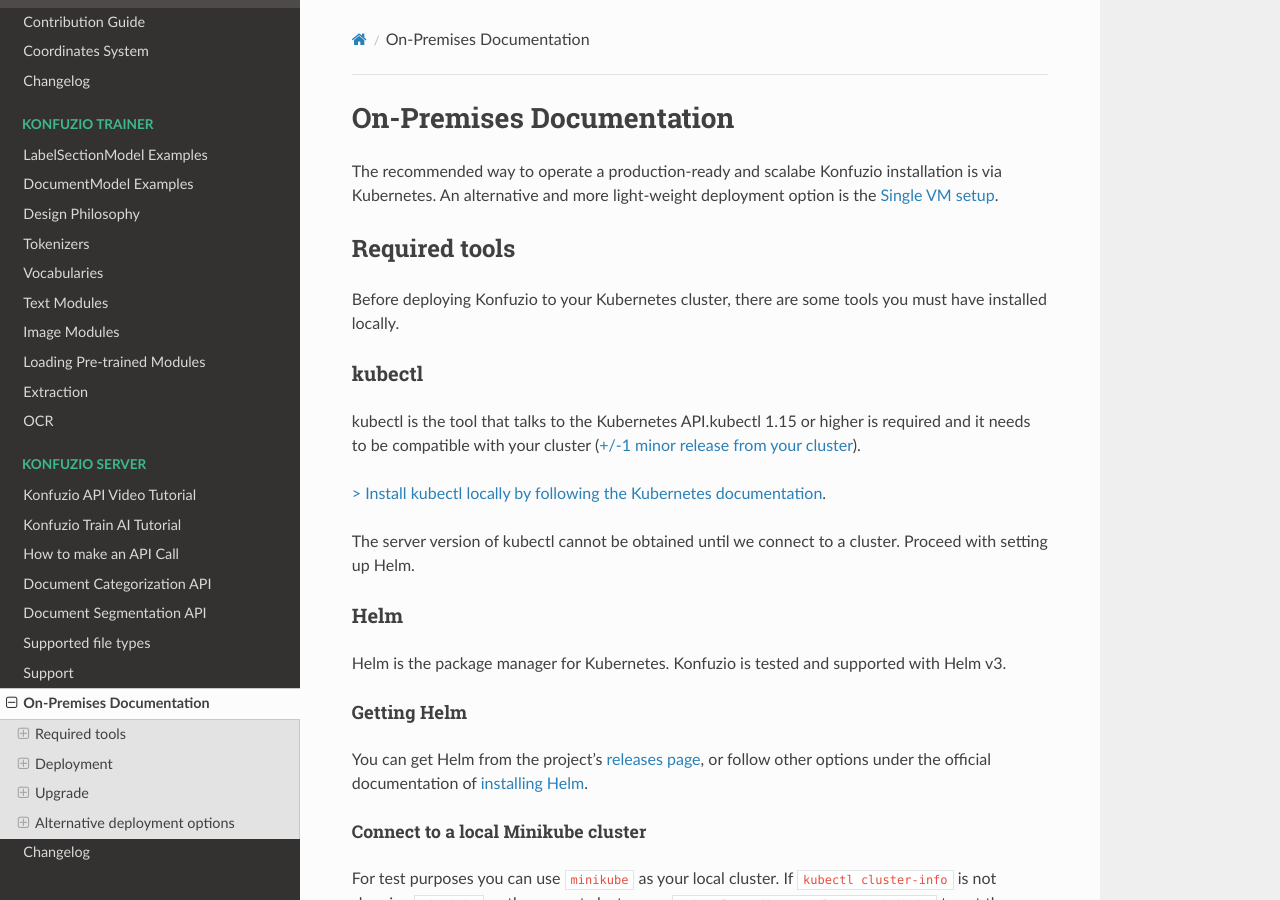
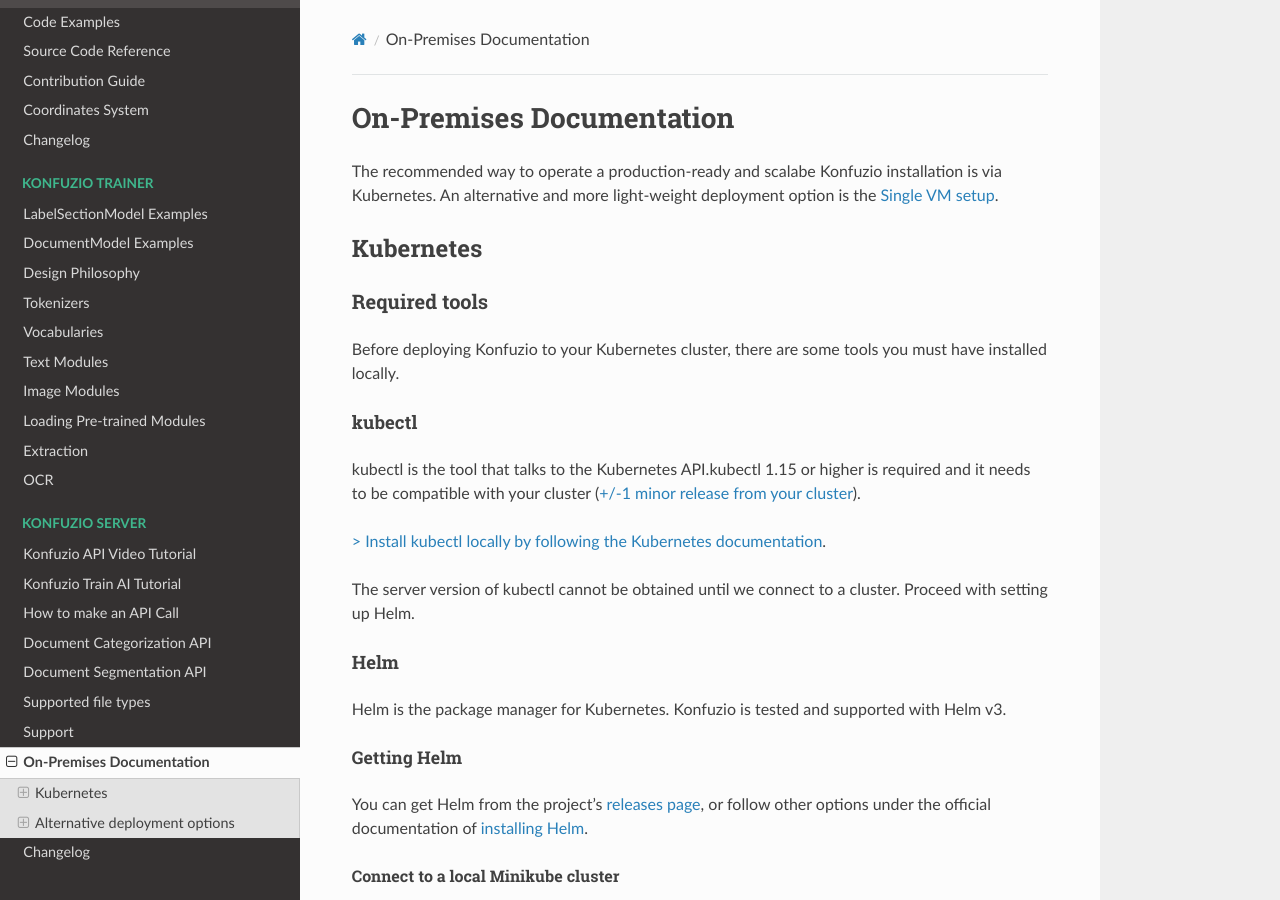
Before and after one commit to konfuzio-ai/konfuzio-sdk, a Sphinx documentation site: the page built from docs/web/on_premises.md, in a window 1280 px wide and 900 px high. Built offline with Sphinx 7.4.7 and the Read the Docs theme 2.0.0, drawn with Linux system fonts in a browser that asks for light colours.

Commit message:
Update on_premises.md

```diff
--- a/docs/web/on_premises.md
+++ b/docs/web/on_premises.md
@@ -5,11 +5,13 @@
 
 The recommended way to operate a production-ready and scalabe Konfuzio installation is via Kubernetes. An alternative and more light-weight deployment option is the [Single VM setup](/web/on_premises.html#alternative-deployment-options).
 
-## Required tools
+## Kubernetes
+
+### Required tools
 
 Before deploying Konfuzio to your Kubernetes cluster, there are some tools you must have installed locally.
 
-### kubectl
+#### kubectl
 
 kubectl is the tool that talks to the Kubernetes API.kubectl 1.15 or higher is required and it needs to be compatible
 with your cluster ([+/-1 minor release from your cluster](https://kubernetes.io/docs/tasks/tools/#before-you-begin)).
@@ -19,49 +21,49 @@
 The server version of kubectl cannot be obtained until we connect to a cluster. Proceed
 with setting up Helm.
 
-### Helm
+#### Helm
 
 Helm is the package manager for Kubernetes. Konfuzio is tested and supported with Helm v3.
 
-#### Getting Helm
+##### Getting Helm
 
 You can get Helm from the project's [releases page](https://github.com/helm/helm/releases), or follow other options
 under the official documentation of [installing Helm](https://helm.sh/docs/intro/install/).
 
-##### Connect to a local Minikube cluster
+###### Connect to a local Minikube cluster
 
 For test purposes you can use `minikube` as your local cluster. If `kubectl cluster-info`
 is not showing `minikube` as the current cluster, use `kubectl config set-cluster
 minikube` to set the active cluster. For clusters in production please visit the [Kubernetes
 Documentation](https://kubernetes.io/docs/setup/production-environment/).
 
-#### Initializing Helm
+##### Initializing Helm
 
 If Helm v3 is being used, there no longer is an `init` sub command and the command is
 ready to be used once it is installed. Otherwise please upgrade Helm.
 
-### Next steps
+#### Next steps
 
 Once kubectl and Helm are configured, you can continue to configuring your Kubernetes
 cluster.
 
-## Deployment
+### Deployment
 
 Before running `helm install`, you need to make some decisions about how you will run
 Konfuzio. Options can be specified using Helm's `--set option.name=value` command
 line option. A complete list of command line options can be found [here](https://helm.sh/docs/helm/). This guide will
 cover required values and common options.
 
-### Selecting configuration options
+#### Selecting configuration options
 
 In each section collect the options that will be combined to use with `helm install`.
 
-#### Secrets
+##### Secrets
 
 There are some secrets that need to be created (e.g. SSH keys). By default they will be
 generated automatically.
 
-#### Networking and DNS
+##### Networking and DNS
 
 By default, Konfuzio relies on Kubernetes `Service` objects of `type: LoadBalancer` to
 expose Konfuzio services using name-based virtual servers configured with `Ingress`
@@ -70,7 +72,7 @@
 
 `--set global.hosts.domain=example.com`
 
-##### IPs
+###### IPs
 
 If you plan to use an automatic DNS registration service,you won't need any additional
 configuration for Konfuzio, but you will need to deploy it to your cluster.
@@ -84,7 +86,7 @@
 
 `--set global.hosts.externalIP=10.10.10.`
 
-#### Persistence
+##### Persistence
 
 By default the setup will create Volume Claims with the expectation that a dynamic
 provisioner will create the underlying Persistent Volumes. If you would like to customize
@@ -95,7 +97,7 @@
 objects, so it's best to plan ahead before installing your production instance of Konfuzio to avoid extra storage
 migration work.
 
-#### TLS certificates
+##### TLS certificates
 
 You should be running Konfuzio using https which requiresTLS certificates. By default, the setup will install and
 configure [cert-manager](https://github.com/jetstack/cert-manager) to obtain free TLS certificates. If you
@@ -107,7 +109,7 @@
 
 `--set certmanager-issuer.email=me@example.com`
 
-#### PostgreSQL
+##### PostgreSQL
 
 By default this Konfuzio provides an in-cluster PostgreSQL database, for trial purposes
 only.
@@ -127,16 +129,16 @@
 `--set global.psql.password.secret=kubernetes_secret_name`
 `--set global.psql.password.key=key_that_contains_postgres_password`
 
-#### Redis
+##### Redis
 
 All the Redis configuration settings are configured automatically.
 
-#### Persistent Volume
+##### Persistent Volume
 
 Konfuzio relies on object storage for highly-available persistent data in Kubernetes. By default, Konfuzio uses a
 [persistent volume](https://kubernetes.io/docs/concepts/storage/persistent-volumes/) within the cluster.
 
-#### Outgoing email
+##### Outgoing email
 
 By default outgoing email is disabled. To enable it,provide details for your SMTP server
 using the `global.smtp` and `global.email` settings. You can find details for these
@@ -146,7 +148,7 @@
 `--set global.smtp.AuthUser=username-here`
 `--set global.smtp.AuthPass=password-here`
 
-#### CPU, GPU and RAM Resource Requirements
+##### CPU, GPU and RAM Resource Requirements
 
 The resource requests, and number of replicas for the Konfuzio components in this
 setup are set by default to be adequate for a small production deployment. This is
@@ -156,7 +158,7 @@
 into a smaller cluster. Konfuzio can work withoutGPU, however runtime for extraction
 and training of medium to large dataset will be significantly slower.
 
-### Deploy using Helm
+#### Deploy using Helm
 
 Once you have all of your configuration options collected, we can get any dependencies
 and run Helm. In this example, we've named our Helm release `konfuzio`.
@@ -173,13 +175,13 @@
 a specific version of Konfuzio. This will output the list of resources installed once the
 deployment finishes which may take 5-10 minutes.
 
-### Monitoring the Deployment
+#### Monitoring the Deployment
 
 The status of the deployment can be checked by running `helm status konfuzio` which
 can also be done while the deployment is taking place if you run the command in
 another terminal.
 
-### Initial login
+#### Initial login
 
 You can access the Konfuzio instance by visiting the domain specified during
 installation. If you manually created the secret for initial root password, you can use that
```
Also changed, not shown: other parts of docs/web/on_premises.md (+1 -3 lines).
